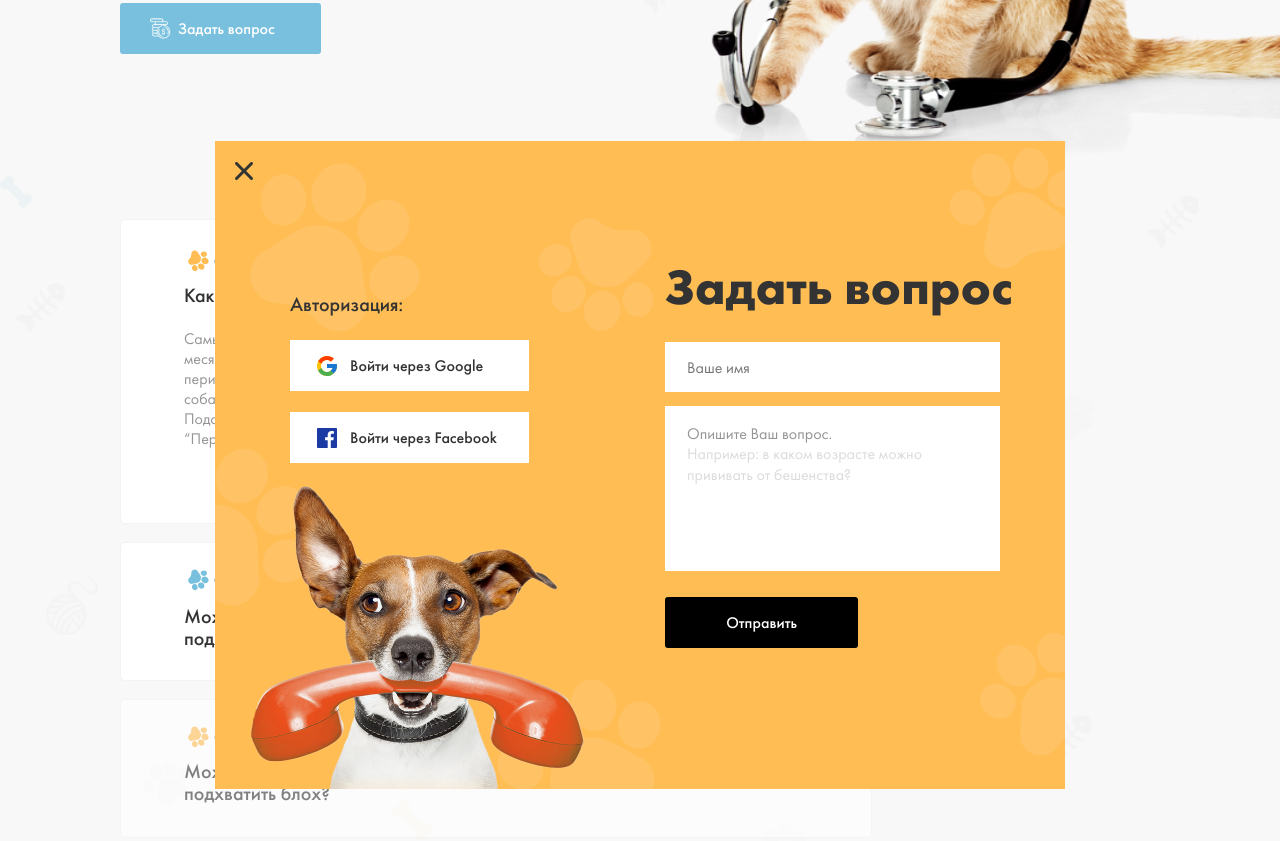
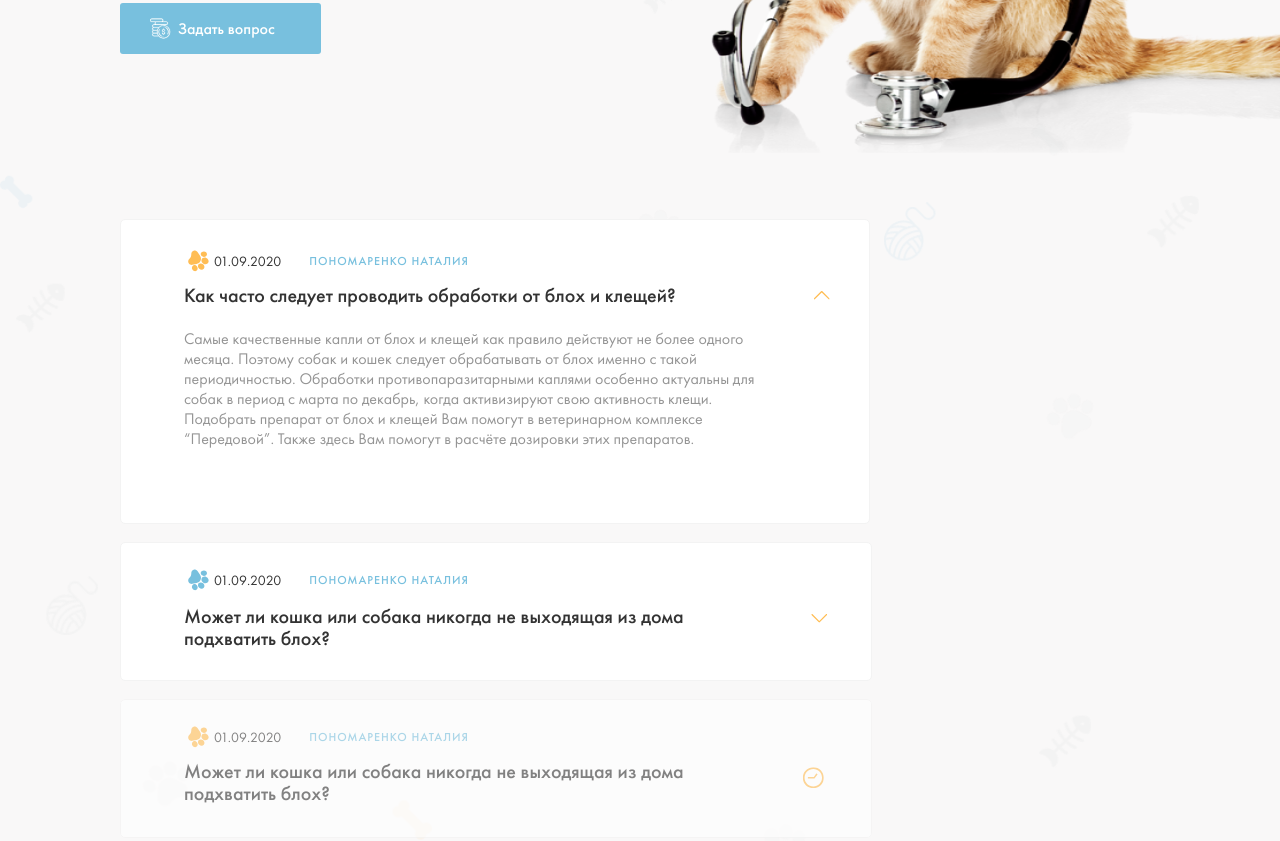
Before and after one commit to shoira366/vet, a plain HTML site: page faq.html in a window 1280 px wide. Shown: the part 449-1290 px from the top of the page. Drawn offline with Linux system fonts and the light colour scheme.

Commit message:
changing-modal

```diff
--- a/faq.html
+++ b/faq.html
@@ -159,7 +159,7 @@
             </div>
         </section>
         <section class="modal">
-            <div class="modal__wrapper modal-activ">
+            <div class="modal__wrapper">
                 <button class="popup--btn">
                     <img src="./images/iks.svg" width="18" height="18" alt="x">
                 </button>
```
